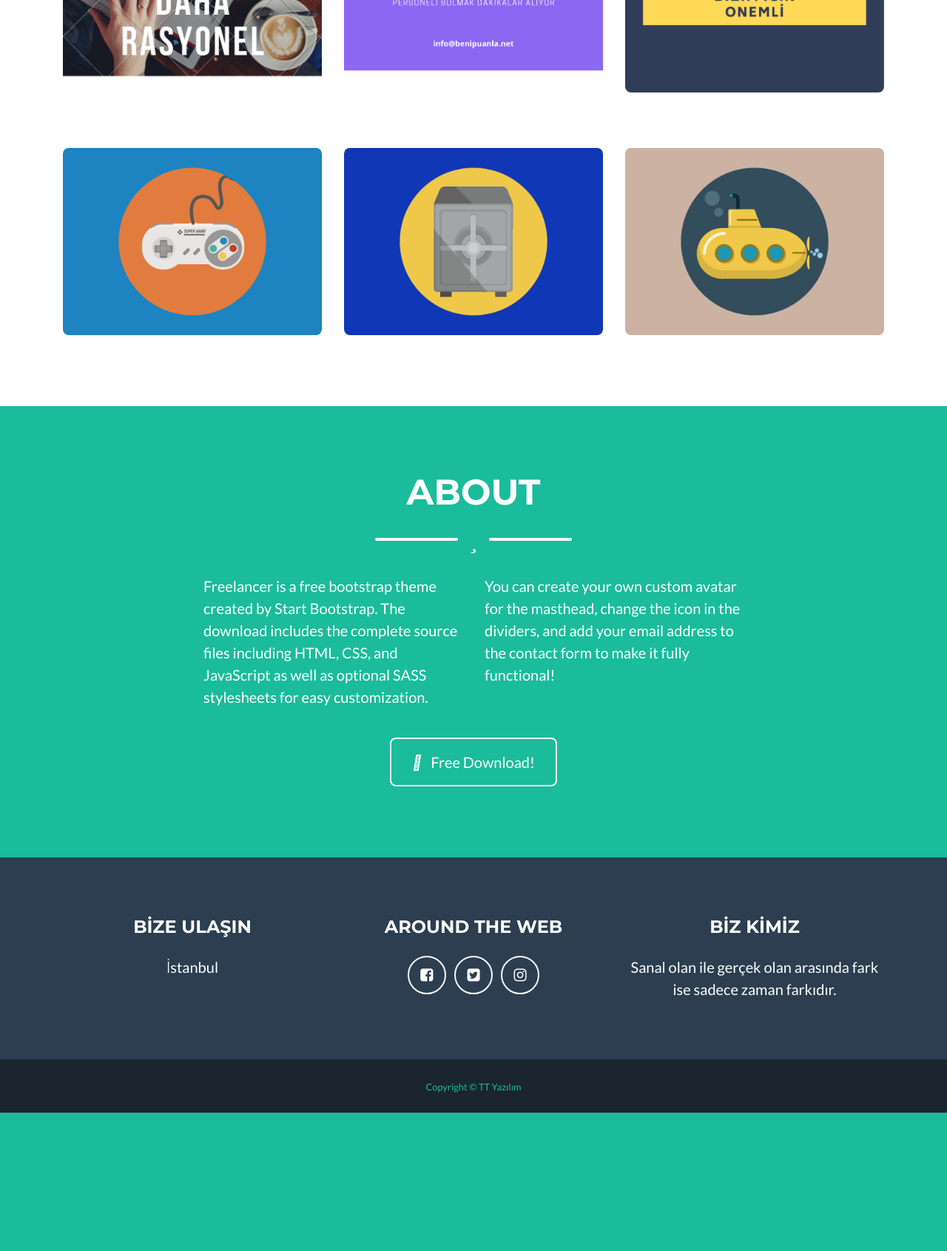
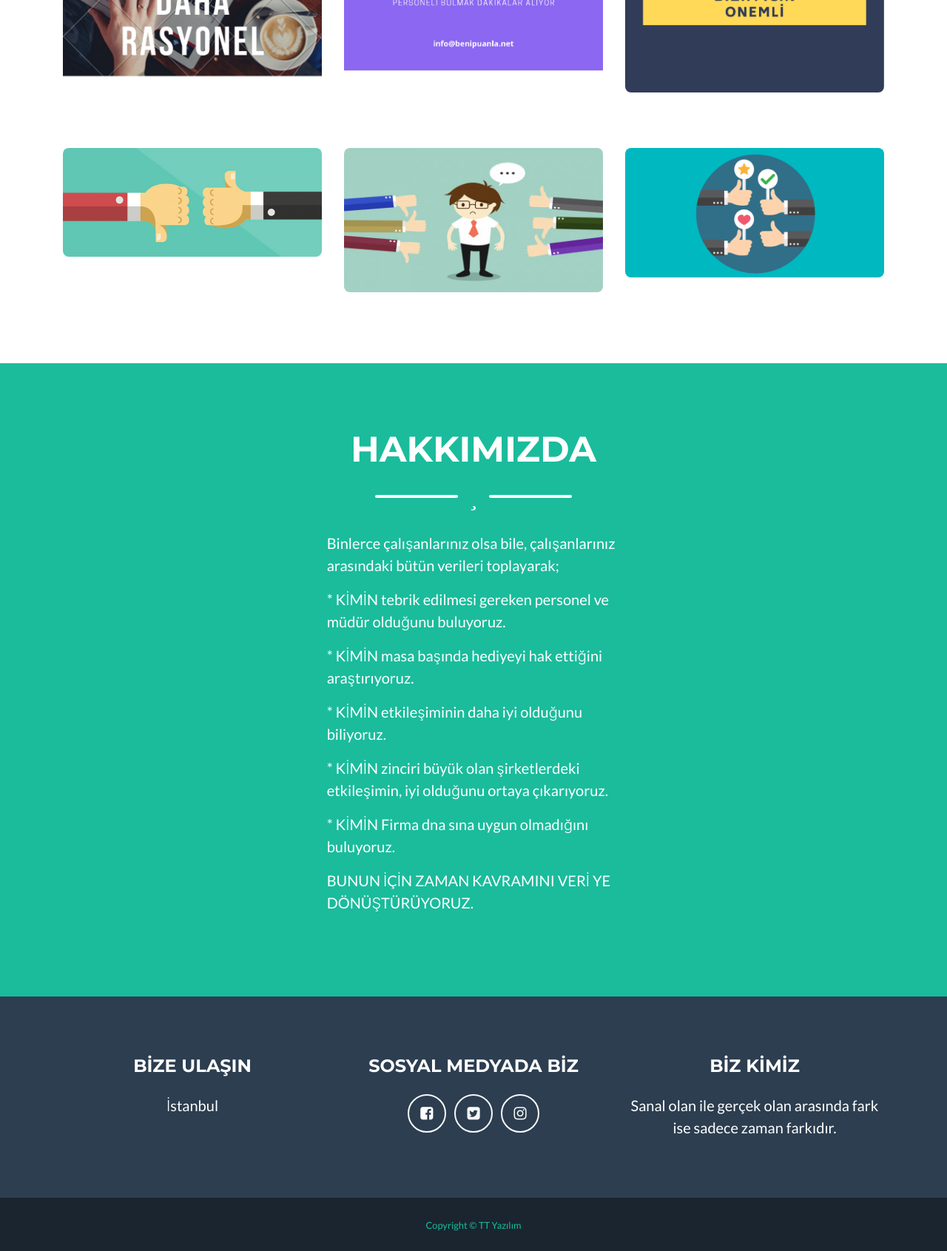
Before and after one commit to tunahancakil/djangoapp, a Django app: page /tema/index in a window 1280 px wide. Shown: the part 1321-3012 px from the top of the page at 74% size. Before the commit the page ends 2825 px from the top, so only its background shows below. Run offline with Django 3.2, Linux system fonts and the light colour scheme; parts of the project's set-up code (start-up, migrations or seed data) failed here and were passed over; some libraries are stand-ins or nearby versions.

Commit message:
html düzenlemeleri ve css

```diff
--- a/anket/views.py
+++ b/anket/views.py
@@ -1,6 +1,6 @@
 from django.shortcuts import render,redirect
 from anket.models import Sorular,Isciler
-from anket.forms import AnketForm,AnketModelForm
+from anket.forms import AnketForm
 from anket.soruform import SorularForm
 from anketgonder.models import Anket,Cevaplar
 from django.http import HttpResponse, HttpResponseRedirect
@@ -23,69 +23,26 @@ def base(request):
 def anket_form_view(request,encoded):
     key = 'secret'
     decoded = jwt.decode(encoded, key, 'utf-8')
-    a = Anket.objects.get(id=decoded['isci_id'])
+    a = Anket.objects.get(id=decoded['anket_id'])
     anket_sorulari_id = a.anket_soru_id.all()
     if request.method == "POST":
         form_ = AnketForm(request.POST)
         if form_.is_valid():
-            print("here-save")
             for soru in anket_sorulari_id :
-                print('soru')
-                print(str(soru.id))
-                print("cevap")
-                print(request.POST.get(str(soru.id),False))
                 c = Cevaplar.objects.create(
                     deger = request.POST.get(str(soru.id),False),
                     anket_soru_id = Sorular.objects.filter(id=str(soru.id))[0],
                     anket_isci_id = Isciler.objects.filter(id=decoded['isci_id'])[0])
                 kaydet = c.save()
             return redirect("index")
-
-
-
-
-
-
-
-
-
         context = {
             "form" : form_
 
         }
         return render(request,"anket-tema/anket.html",context)
     else:
-        print("here2")
-        #print(a.id)
-        #sorular = a.anket_soru_id.all()
         form_ = AnketForm(anket=a)
-        #print(AnketForm)
-       # for e in sorular:
-        #    print(e)
-         #   pass
-            #initial={'anket_isci_id':a.id,'anket_sorular':sorular}
         context = {
-            "form" : form_,
-            "prueba" : "var ty = document.getElementById(1)"
+            "form" : form_
         }
         return render(request,"anket-tema/anket.html",context=context)
-"""
-if request.method == 'POST':
-        print('here')
-        form_ = AnketForm(request.POST)
-        print(str(request.Post))
-
-        if form_.is_valid():
-            print('here2')
-            print(form_.cleaned_data['Soru'])
-            AnketForm.save()
-            return HttpResponseRedirect('/thanks')
-    else:
-        key = 'secret'
-        print(encoded)
-        decoded = jwt.decode(encoded, key, 'utf-8')
-        print(decoded)
-        a = Anket.objects.get(id=decoded['isci_id'])
-        form = AnketForm(a.anket_soru_id.all())
-        return render(request,'anket-tema/anket.html',{'form':form})
-"""
--- a/template/anket-tema/footer.html
+++ b/template/anket-tema/footer.html
@@ -13,7 +13,7 @@
 
         <!-- Footer Social Icons -->
         <div class="col-lg-4 mb-5 mb-lg-0">
-          <h4 class="text-uppercase mb-4">Around the Web</h4>
+          <h4 class="text-uppercase mb-4">Sosyal Medyada Biz</h4>
           <a class="btn btn-outline-light btn-social mx-1" href="#">
             <i class="fa fa-facebook-square" style="color:white"></i>
           </a>
@@ -193,8 +193,9 @@
                   </div>
                   <div class="divider-custom-line"></div>
                 </div>
-                <!-- Portfolio Modal - Image -->
+                <!-- Portfolio Modal - Image
                 <img class="img-fluid rounded mb-5" src="img/portfolio/game.png" alt="">
+                -->
                 <!-- Portfolio Modal - Text -->
                 <p class="mb-5">Lorem ipsum dolor sit amet, consectetur adipisicing elit. Mollitia neque assumenda ipsam nihil, molestias magnam, recusandae quos quis inventore quisquam velit asperiores, vitae? Reprehenderit soluta, eos quod consequuntur itaque. Nam.</p>
                 <button class="btn btn-primary" href="#" data-dismiss="modal">
@@ -271,8 +272,9 @@
                   </div>
                   <div class="divider-custom-line"></div>
                 </div>
-                <!-- Portfolio Modal - Image -->
+                <!-- Portfolio Modal - Image
                 <img class="img-fluid rounded mb-5" src="img/portfolio/submarine.png" alt="">
+                -->
                 <!-- Portfolio Modal - Text -->
                 <p class="mb-5">Lorem ipsum dolor sit amet, consectetur adipisicing elit. Mollitia neque assumenda ipsam nihil, molestias magnam, recusandae quos quis inventore quisquam velit asperiores, vitae? Reprehenderit soluta, eos quod consequuntur itaque. Nam.</p>
                 <button class="btn btn-primary" href="#" data-dismiss="modal">
--- a/template/anket-tema/index.html
+++ b/template/anket-tema/index.html
@@ -89,7 +89,7 @@
                 <i class="fas fa-plus fa-3x"></i>
               </div>
             </div>
-            <img class="img-fluid" src={% static "img/portfolio/game.png" %} alt="">
+            <img class="img-fluid" src={% static "img/anket/gbildirim.jpg" %} alt="">
           </div>
         </div>
 
@@ -101,7 +101,7 @@
                 <i class="fas fa-plus fa-3x"></i>
               </div>
             </div>
-            <img class="img-fluid" src={% static "img/portfolio/safe.png" %} alt="">
+            <img class="img-fluid" src={% static "img/anket/iscibildirim.jpg" %} alt="">
           </div>
         </div>
 
@@ -113,7 +113,7 @@
                 <i class="fas fa-plus fa-3x"></i>
               </div>
             </div>
-            <img class="img-fluid" src={% static "img/portfolio/submarine.png" %} alt="">
+            <img class="img-fluid" src={% static "img/anket/geri_bildirim.png" %} alt="">
           </div>
         </div>
 
@@ -125,11 +125,8 @@
 
   <!-- About Section -->
   <section class="page-section bg-primary text-white mb-0" id="about">
-    <div class="container">
-
       <!-- About Section Heading -->
-      <h2 class="page-section-heading text-center text-uppercase text-white">About</h2>
-
+      <h2 class="page-section-heading text-center text-uppercase text-white">Hakkımızda</h2>
       <!-- Icon Divider -->
       <div class="divider-custom divider-light">
         <div class="divider-custom-line"></div>
@@ -140,24 +137,37 @@
       </div>
 
       <!-- About Section Content -->
+      <div class="container-fluid">
       <div class="row">
-        <div class="col-lg-4 ml-auto">
-          <p class="lead">Freelancer is a free bootstrap theme created by Start Bootstrap. The download includes the complete source files including HTML, CSS, and JavaScript as well as optional SASS stylesheets for easy customization.</p>
+        <div class="col-sm-4 col-lg-4"></div>
+        <div class="col-sm-4 col-lg-4">
+          <p class="lead">
+          Binlerce çalışanlarınız olsa bile, çalışanlarınız arasındaki bütün verileri toplayarak;
+          <p class="lead">* KİMİN  tebrik edilmesi gereken personel ve müdür olduğunu buluyoruz.
+          <p class="lead">* KİMİN  masa başında hediyeyi hak ettiğini araştırıyoruz.
+          <p class="lead">* KİMİN  etkileşiminin daha iyi olduğunu biliyoruz.
+          <p class="lead">* KİMİN zinciri büyük olan şirketlerdeki etkileşimin, iyi olduğunu ortaya çıkarıyoruz.
+          <p class="lead">* KİMİN Firma dna sına uygun olmadığını buluyoruz.
         </div>
-        <div class="col-lg-4 mr-auto">
-          <p class="lead">You can create your own custom avatar for the masthead, change the icon in the dividers, and add your email address to the contact form to make it fully functional!</p>
-        </div>
+        <div class="col-sm-4 col-lg-4"></div>
       </div>
-
-      <!-- About Section Button -->
+         <div class="row">
+         <div class="col-sm-4 col-lg-4"></div>
+         <div class="col-sm-4 col-lg-4">
+         <p class="lead">
+          BUNUN İÇİN ZAMAN KAVRAMINI VERİ YE DÖNÜŞTÜRÜYORUZ.
+          </div>
+          <div class="col-sm-4 col-lg-4"></div>
+          </div>
+      </div>
+      <!-- About Section Button
       <div class="text-center mt-4">
         <a class="btn btn-xl btn-outline-light">
           <i class="fas fa-download mr-2"></i>
           Free Download!
         </a>
-      </div>
+      </div>-->
 
-    </div>
   </section>
 
 
--- a/template/email.html
+++ b/template/email.html
@@ -3,6 +3,7 @@
 <head>
 </head>
 <body>
-<h1> {{link}}</h1>
+<p>Aşağıdaki Linkten Anketinize Ulaşabilirsiniz.</p>
+<p><h3>{{link}}</h3></p>
 </body>
 </HTML>
```
Also changed, not shown: anket/forms.py (+0 -29 lines), anketgonder/admin.py (+2 -10 lines), template/anket-tema/anket.html (+69 -16 lines), db.sqlite3, static/img/anket/1557913479-ceo-lar-ic-iletisim-hakkinda-ne-dusunuyor-jpg.jpg (added), static/img/anket/bütün trafiği analiz ederek adım adım yol alırız.png (added), static/img/anket/geri_bildirim.png (added), static/img/anket/hm-reklam-ajansi-30-personel-alimi-yapiyor4578fb8b3ab4cacb8fcd.png (added), static/img/anket/kurum içerisindeki uyumu artması için çalışıyoruz.jpg (added).
